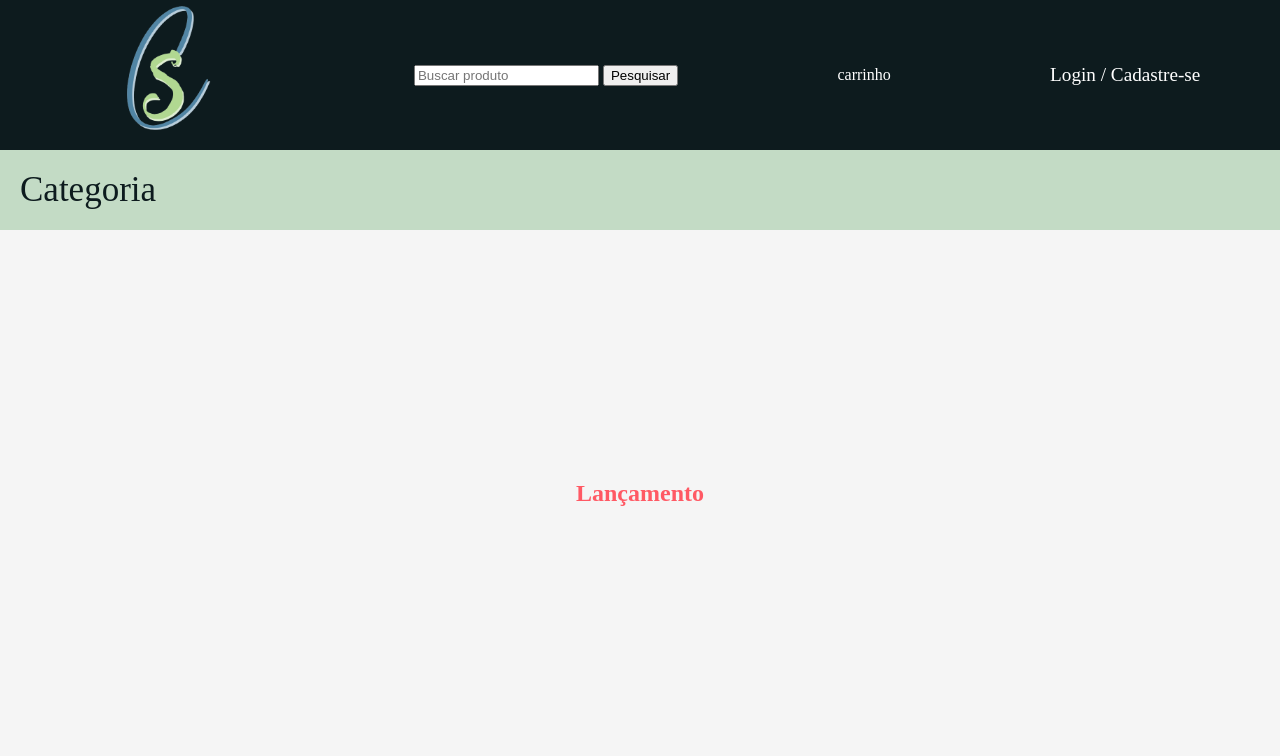
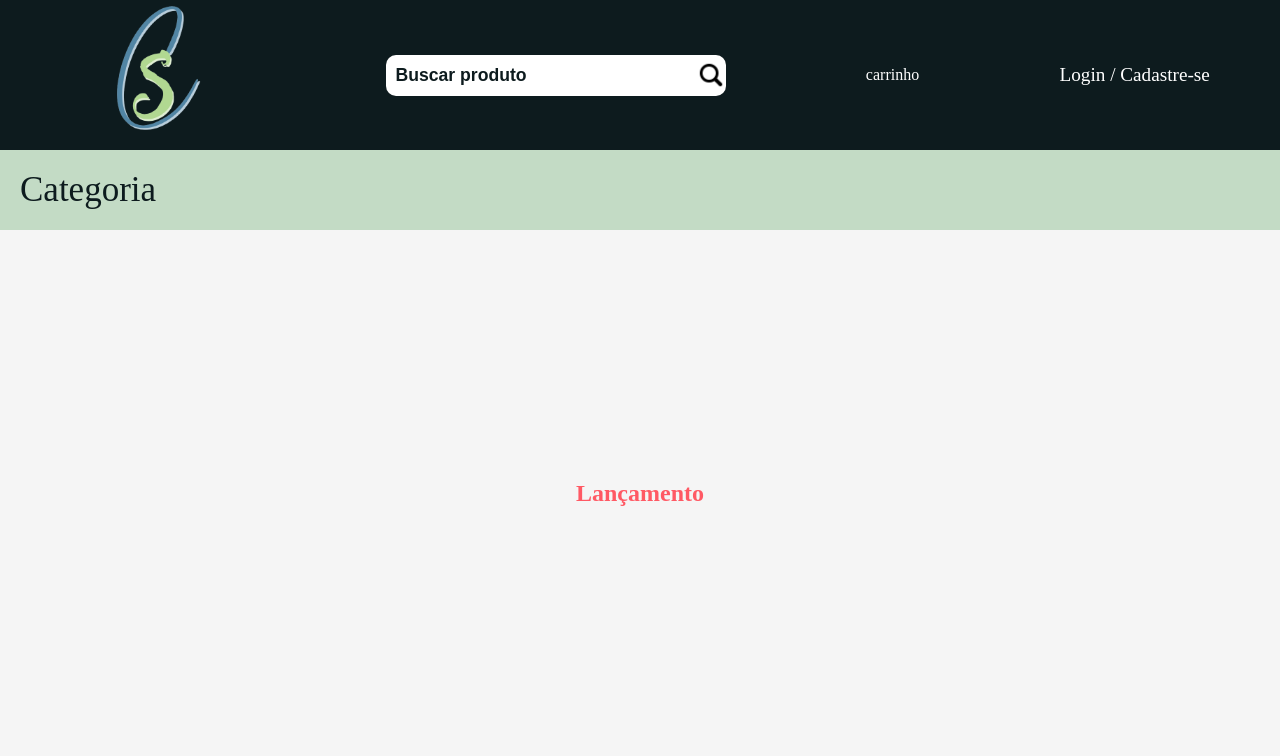
Before and after one commit to CorreaJo/projeto-final-pw2, a PHP site: page /views/ in a window 1280 px wide. Shown: the top 756 px of the page. Run offline with PHP 8.4, Linux system fonts and the light colour scheme.

Commit message:
css busca

```diff
--- a/components/cabecalho.php
+++ b/components/cabecalho.php
@@ -11,8 +11,8 @@
         <div id="cabecalho">
             <a href="../../../views/index.php"><img class="logo" src="../../../public/imagens/logo.png" alt=""></a>
             <form action="../../../views/funcionario/produto/buscaProduto.php" method="get">
-                <input type="search" placeholder="Buscar produto" name="busca">
-                <button>Pesquisar</button>
+                <input type="text" placeholder="Buscar produto" name="busca" class="pesquisar">
+                <button><img src="../../../public/imagens/lupa.png" class="lupa" alt=""></button>
             </form>
             <p>carrinho</p>
 
--- a/public/css/cabecalho.css
+++ b/public/css/cabecalho.css
@@ -47,3 +47,42 @@ a {
     color: white;
     font-size: 1.2em;
 }
+
+.pesquisar {
+    border-radius: 10px;
+    padding: 10px;
+    width: 320px;
+    border: 0px;
+    font-size: 1.1em;
+}
+
+.pesquisar::placeholder {
+    color: #0D1B1E;
+    font-weight: 600;
+}
+
+.pesquisar:focus {
+    color: #0D1B1E;
+    font-weight: 600;
+    outline: 0;
+}
+
+.lupa {
+    width: 30px;
+    margin-top: -15px;
+    margin-left: -30px;
+}
+
+form {
+    display: flex;
+    align-items: center;
+    justify-content: center;
+}
+
+button {
+    border: 0px;
+    width: 0px;
+    height: 0px;
+    padding: 0px;
+    cursor: pointer;
+}
```
Also changed, not shown: public/imagens/lupa.png (added).
